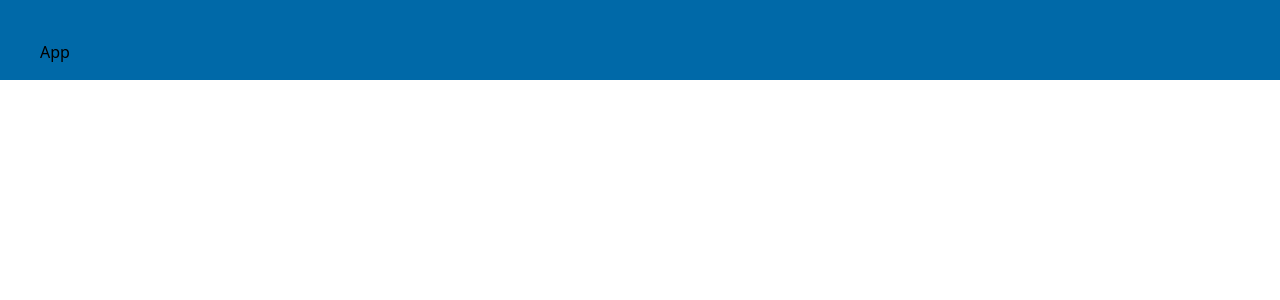
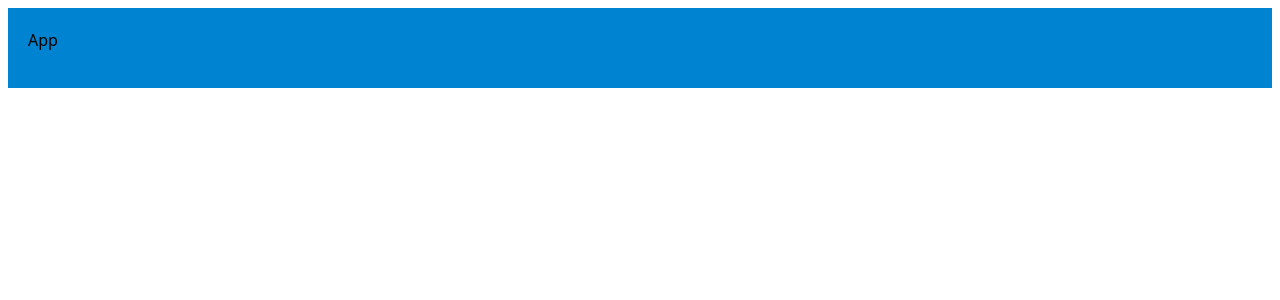
Before and after one commit to developerbrm/trello-copy, a React (Vite) app: page / in a window 1280 px wide. Shown: the top 300 px of the page. Built offline with nearby package versions, Linux system fonts and the light colour scheme.

Commit message:
- tailwind css classes sort added

```diff
--- a/package.json
+++ b/package.json
@@ -24,6 +24,8 @@
     "eslint-plugin-react-hooks": "^5.0.0",
     "eslint-plugin-react-refresh": "^0.4.19",
     "globals": "^15.15.0",
+    "prettier": "^3.5.2",
+    "prettier-plugin-tailwindcss": "^0.6.11",
     "typescript": "~5.7.2",
     "typescript-eslint": "^8.24.1",
     "vite": "^6.2.0"
--- a/src/App.tsx
+++ b/src/App.tsx
@@ -1,7 +1,7 @@
-import React from 'react';
+import React from 'react'
 
 const App = () => {
-  return <div className="p-10  h-20 bg-sky-700"> App</div>;
-};
+  return <div className="m-2 h-20 bg-sky-600 p-5"> App</div>
+}
 
-export default App;
+export default App
--- a/tailwind.config.ts
+++ /dev/null
@@ -1,11 +0,0 @@
-export default {
-  theme: {
-    extend: {
-      colors: {},
-      fontFamily: {
-        sans: ['Helvetica', 'Arial', 'sans-serif'],
-      },
-    },
-  },
-  plugins: [],
-};
```
Also changed, not shown: 2 other files (tests, documents, lock files or other folders).
